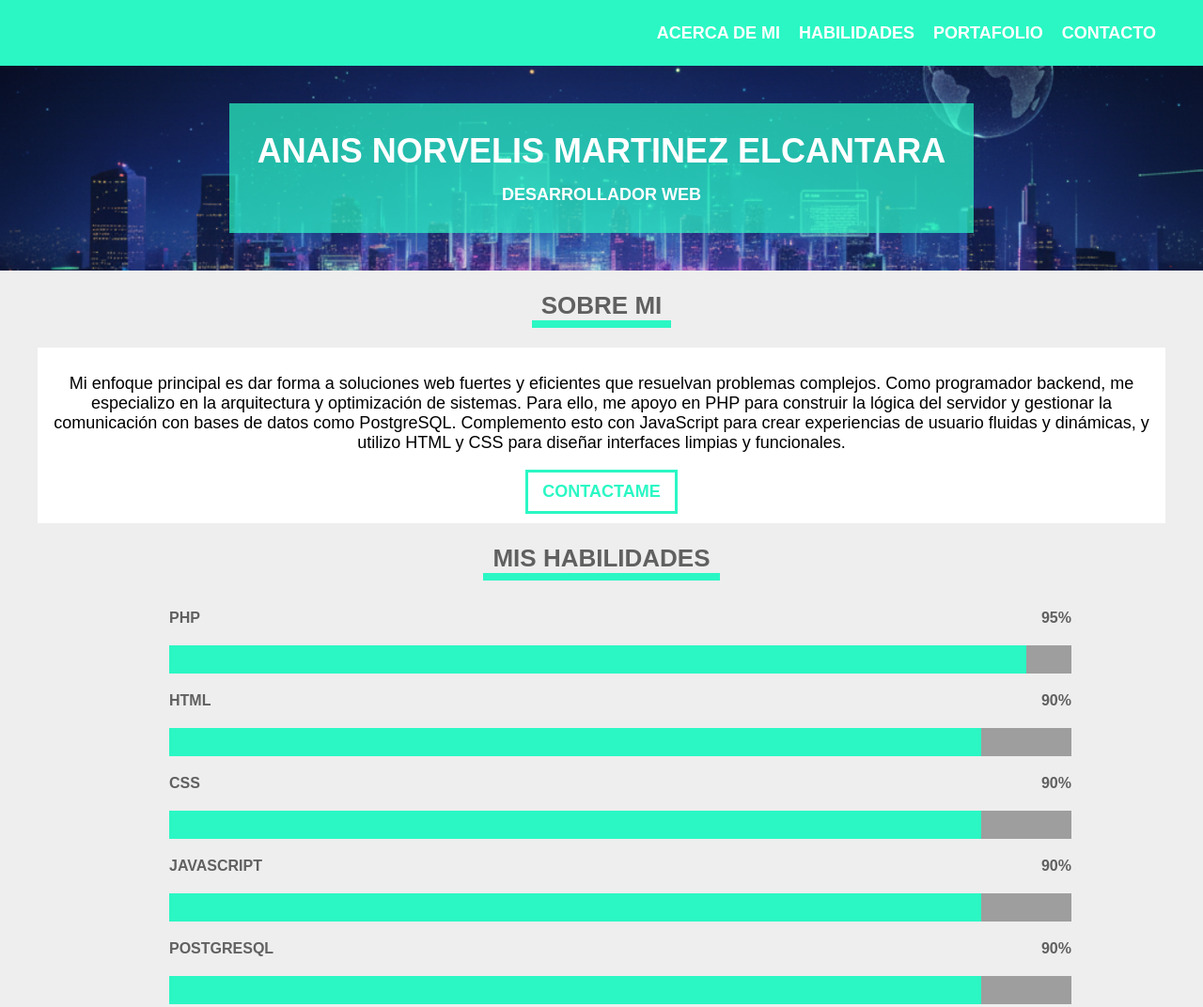
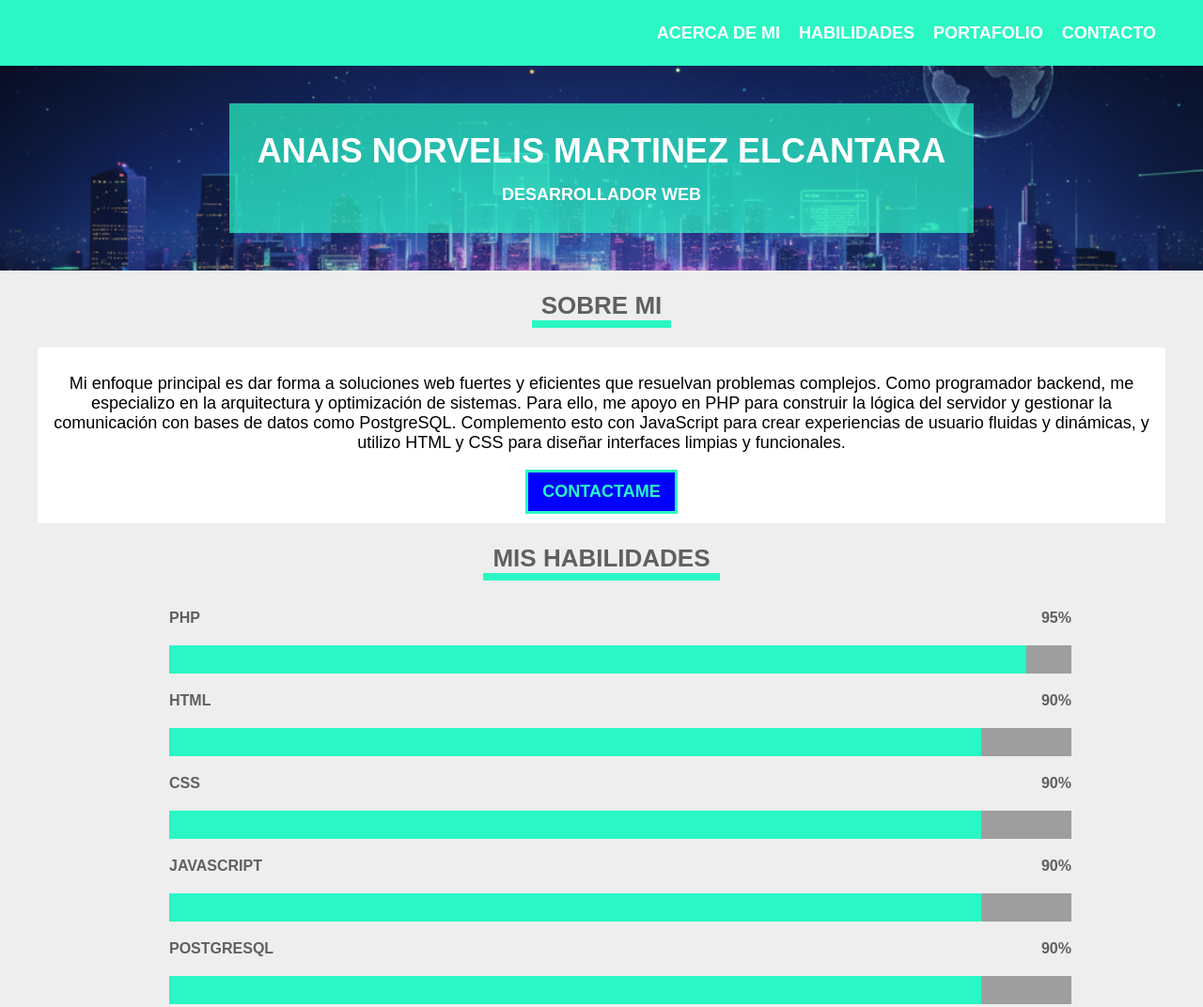
Before and after one commit to ingamartinezen-pixel/ingamartinezen-portfolio, a plain HTML site: page index.html in a window 1280 px wide. Shown: the top 1072 px of the page at 94% size. Drawn offline with Linux system fonts and the light colour scheme.

Commit message:
Update estilos.css

```diff
--- a/css/estilos.css
+++ b/css/estilos.css
@@ -129,7 +129,7 @@ body{
 }
 
 .btn-blue{
-	background: transparent;
+	background: blue;
 	display: inline-block;
 	color: #2AF7C4;
 	text-transform: uppercase;
```
